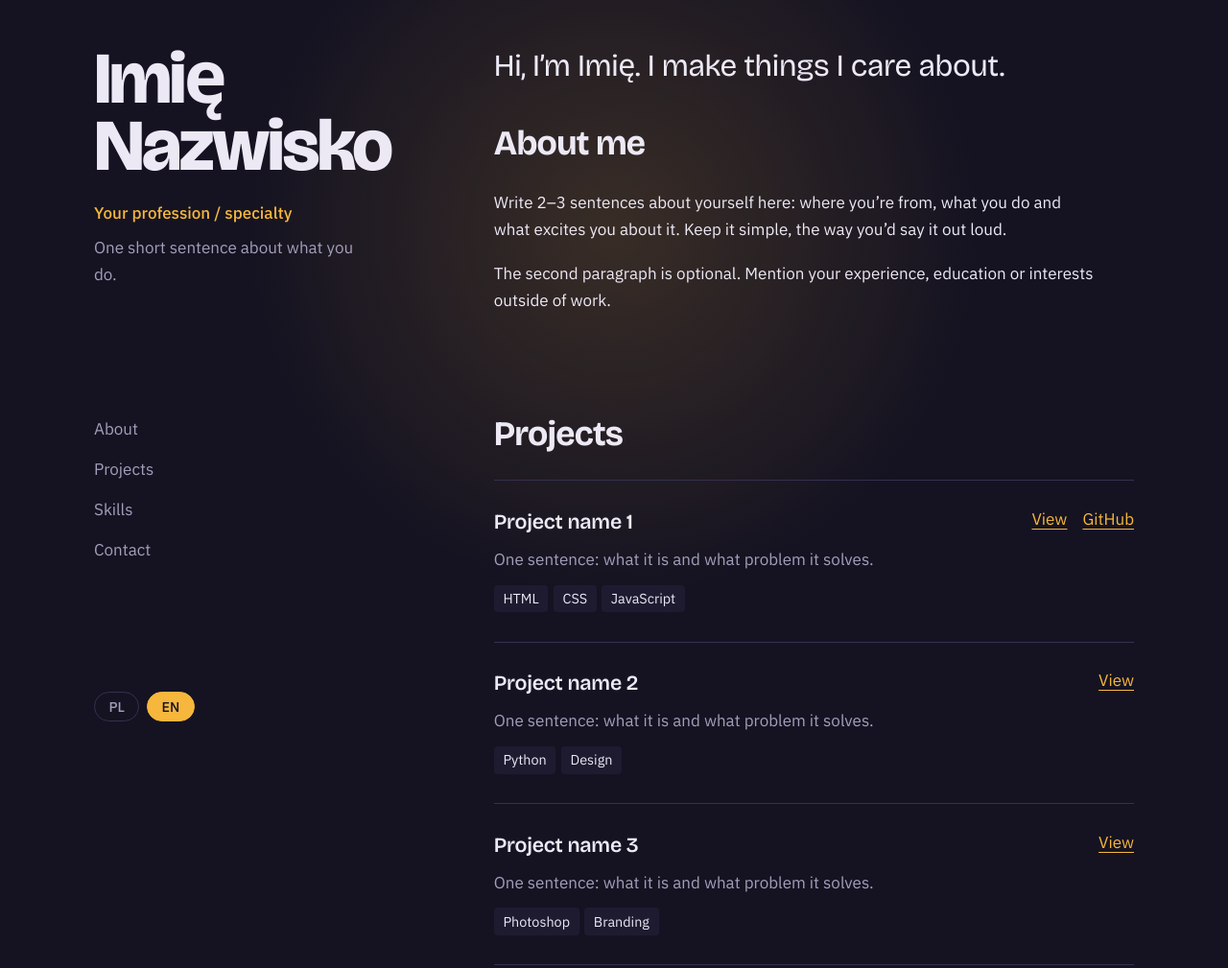
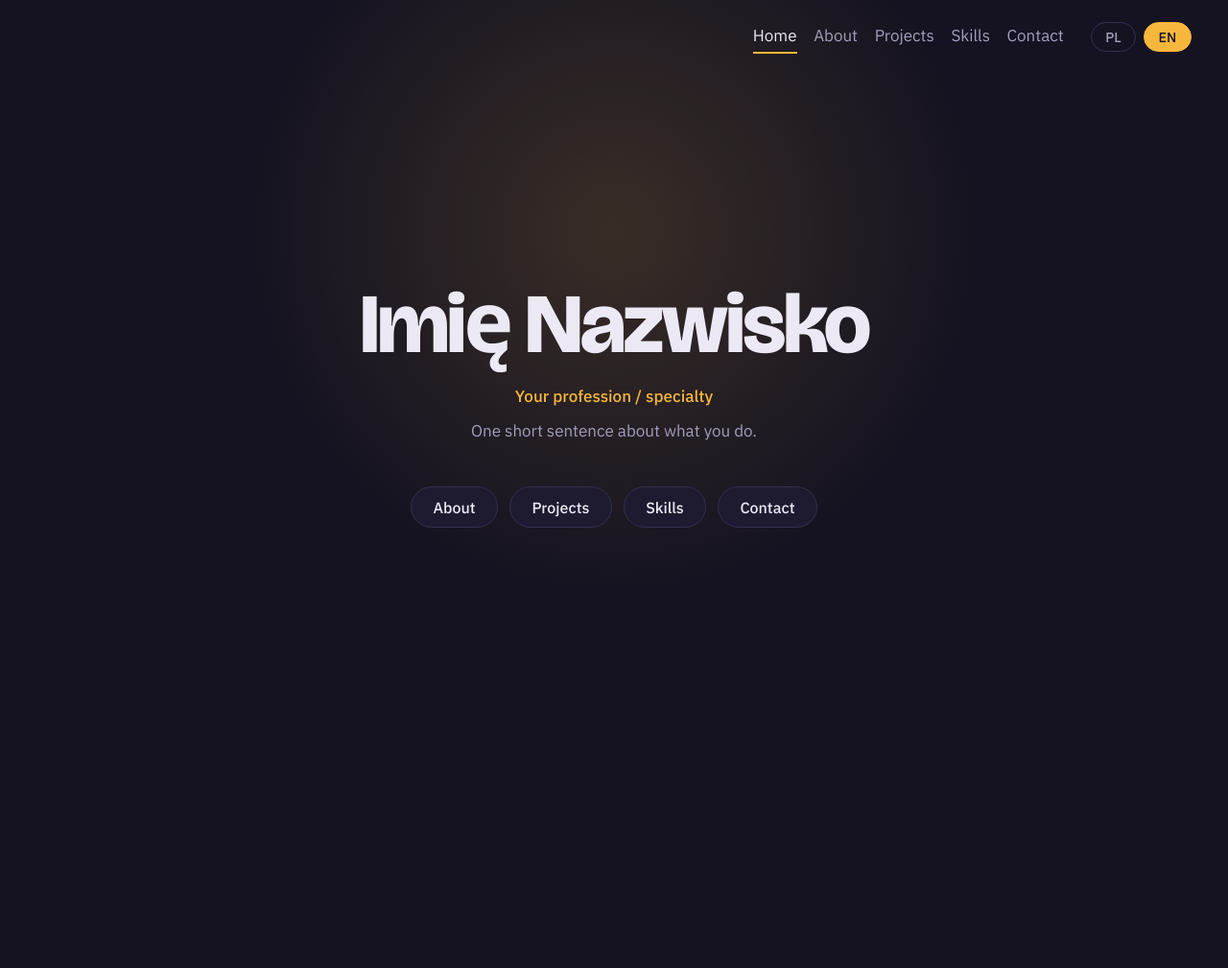
Before and after one commit to Skrzelo/skrzelo.github.io, a plain HTML site: page index.html in a window 1280 px wide. Shown: the top 1009 px of the page at 96% size. After the commit the page ends 800 px from the top, so only its background shows below. Drawn offline with nearby package versions, Linux system fonts and the light colour scheme.

Commit message:
Przebuduj stronę na widoki: start wycentrowany, menu w prawym górnym rogu
Na starcie widoczne są tylko imię, zawód, krótkie zdanie i przyciski
podstron. Kliknięcie podmienia zawartość ekranu na wybrany widok.
Widoki są powiązane z kotwicami (#about itd.), więc działa przycisk
wstecz. Menu w prawym górnym rogu zawiera wszystkie podstrony i wybór
języka. README opisuje sposób dodawania nowych widoków.

Co-Authored-By: Claude Haiku 5.5 <noreply@anthropic.com>

```diff
--- a/css/style.css
+++ b/css/style.css
@@ -18,6 +18,7 @@ html[data-lang="en"] [lang="pl"] { display: none !important; }
 html { scroll-behavior: smooth; }
 body {
   margin: 0;
+  min-height: 100vh;
   background: var(--bg);
   color: var(--text);
   font: 400 1.0625rem/1.65 var(--body);
@@ -26,41 +27,39 @@ body {
 a { color: inherit; }
 :focus-visible { outline: 3px solid var(--accent); outline-offset: 3px; border-radius: 2px; }
 ::selection { background: var(--accent); color: var(--bg); }
-
-.layout {
-  max-width: 1180px;
-  margin: 0 auto;
-  padding: 0 clamp(1.25rem, 4vw, 3rem);
-  display: grid;
-  grid-template-columns: minmax(260px, 340px) 1fr;
-  gap: clamp(2rem, 6vw, 6rem);
+p { max-width: 62ch; margin: 0 0 1.1rem; }
+h2 {
+  font-family: var(--display);
+  font-variation-settings: "opsz" 48;
+  font-weight: 700;
+  font-size: clamp(1.75rem, 3vw, 2.25rem);
+  letter-spacing: -0.02em;
+  line-height: 1.1;
+  margin: 0 0 1.75rem;
 }
 
-/* ============ LEWA KOLUMNA (stała) ============ */
-.side {
-  position: sticky;
+/* ============ MENU (prawy górny róg) ============ */
+.topbar {
+  position: fixed;
   top: 0;
-  align-self: start;
-  height: 100vh;
+  right: 0;
+  z-index: 10;
   display: flex;
-  flex-direction: column;
-  justify-content: space-between;
-  padding: 3rem 0;
+  flex-wrap: wrap;
+  align-items: center;
+  justify-content: flex-end;
+  gap: 0.75rem 1.75rem;
+  padding: 1.25rem clamp(1.25rem, 3vw, 2.5rem);
 }
-.name {
-  font-family: var(--display);
-  font-variation-settings: "opsz" 96;
-  font-weight: 800;
-  font-size: clamp(3rem, 6vw, 4.75rem);
-  line-height: 0.92;
-  letter-spacing: -0.035em;
-  margin: 0 0 1.25rem;
+.topbar ul {
+  list-style: none;
+  margin: 0;
+  padding: 0;
+  display: flex;
+  flex-wrap: wrap;
+  gap: 0.25rem 1.1rem;
 }
-.role { color: var(--accent); font-weight: 500; margin: 0 0 0.5rem; }
-.tagline { color: var(--muted); margin: 0; max-width: 28ch; }
-
-nav ul { list-style: none; margin: 0; padding: 0; display: grid; gap: 0.35rem; }
-nav a {
+.topbar a {
   display: inline-block;
   padding: 0.2rem 0;
   color: var(--muted);
@@ -68,7 +67,8 @@ nav a {
   border-bottom: 2px solid transparent;
   transition: color .15s, border-color .15s;
 }
-nav a:hover { color: var(--text); border-color: var(--accent); }
+.topbar a:hover,
+.topbar a[aria-current="page"] { color: var(--text); border-color: var(--accent); }
 
 .lang { display: flex; gap: 0.5rem; }
 .lang button {
@@ -84,20 +84,68 @@ nav a:hover { color: var(--text); border-color: var(--accent); }
 .lang button:hover { color: var(--text); border-color: var(--muted); }
 .lang button[aria-pressed="true"] { background: var(--accent); border-color: var(--accent); color: var(--bg); }
 
-/* ============ PRAWA KOLUMNA (treść) ============ */
-main { padding: 3rem 0 2rem; }
-section { padding: 0 0 5.5rem; scroll-margin-top: 3rem; }
-h2 {
+/* ============ EKRAN ============ */
+/* Treść wycentrowana w pionie i poziomie; odstęp od góry na menu */
+.stage {
+  min-height: 100vh;
+  display: flex;
+  align-items: center;
+  justify-content: center;
+  padding: 7rem clamp(1.25rem, 4vw, 3rem) 4rem;
+}
+.view { width: 100%; max-width: 760px; }
+.view[hidden] { display: none !important; }
+
+/* Start: imię, zawód, zdanie i przyciski wycentrowane */
+.view--home {
+  display: flex;
+  flex-direction: column;
+  align-items: center;
+  text-align: center;
+}
+.name {
   font-family: var(--display);
-  font-variation-settings: "opsz" 48;
-  font-weight: 700;
-  font-size: clamp(1.75rem, 3vw, 2.25rem);
-  letter-spacing: -0.02em;
-  line-height: 1.1;
-  margin: 0 0 1.75rem;
+  font-variation-settings: "opsz" 96;
+  font-weight: 800;
+  font-size: clamp(3rem, 8vw, 5.5rem);
+  line-height: 0.92;
+  letter-spacing: -0.035em;
+  margin: 0 0 1.25rem;
 }
-p { max-width: 62ch; margin: 0 0 1.1rem; }
+.role { color: var(--accent); font-weight: 500; margin: 0 0 0.5rem; }
+.tagline { color: var(--muted); margin: 0 auto; max-width: 32ch; }
 
+.home-actions {
+  display: flex;
+  flex-wrap: wrap;
+  justify-content: center;
+  gap: 0.75rem;
+  margin-top: 2.75rem;
+}
+.btn {
+  font: 500 1rem var(--body);
+  color: var(--text);
+  text-decoration: none;
+  background: var(--surface);
+  border: 1px solid var(--line);
+  border-radius: 999px;
+  padding: 0.65rem 1.4rem;
+  transition: color .15s, border-color .15s, background .15s;
+}
+.btn:hover { color: var(--bg); background: var(--accent); border-color: var(--accent); }
+
+/* Link powrotu w każdym widoku */
+.back {
+  display: inline-block;
+  margin-bottom: 2rem;
+  color: var(--muted);
+  text-decoration: none;
+  border-bottom: 2px solid transparent;
+  transition: color .15s, border-color .15s;
+}
+.back:hover { color: var(--text); border-color: var(--accent); }
+
+/* ============ TREŚĆ PODSTRON ============ */
 .intro {
   font-family: var(--display);
   font-variation-settings: "opsz" 36;
@@ -157,16 +205,23 @@ p { max-width: 62ch; margin: 0 0 1.1rem; }
 .social a { color: var(--muted); text-underline-offset: 4px; }
 .social a:hover { color: var(--text); }
 
-footer { color: var(--muted); font-size: 0.9rem; padding: 0 0 3rem; }
+footer { color: var(--muted); font-size: 0.9rem; margin-top: 3.5rem; }
 
 /* ============ TELEFON / TABLET ============ */
 @media (max-width: 860px) {
-  .layout { grid-template-columns: 1fr; gap: 0; }
-  .side { position: static; height: auto; padding: 2.5rem 0 1rem; gap: 2rem; }
-  nav ul { display: flex; flex-wrap: wrap; gap: 0.25rem 1.25rem; }
+  .topbar {
+    left: 0;
+    right: 0;
+    justify-content: center;
+    gap: 0.6rem 1.25rem;
+    padding: 0.9rem 1.25rem;
+    background: var(--bg);
+    border-bottom: 1px solid var(--line);
+  }
+  .topbar ul { justify-content: center; gap: 0.2rem 0.9rem; }
+  .stage { padding-top: 9.5rem; }
   .project { grid-template-columns: 1fr; }
   .project .links { grid-column: 1; grid-row: auto; margin-top: 0.5rem; }
-  main { padding-top: 2rem; }
 }
 @media (prefers-reduced-motion: reduce) {
   html { scroll-behavior: auto; }
--- a/index.html
+++ b/index.html
@@ -27,11 +27,30 @@
   <link rel="stylesheet" href="css/style.css">
 </head>
 <body>
-  <div class="layout">
 
-    <!-- ============ LEWA KOLUMNA ============ -->
-    <header class="side">
-      <div>
+  <!-- ============ MENU (prawy górny róg): podstrony + język ============ -->
+  <header class="topbar">
+    <nav aria-label="Menu">
+      <ul>
+        <li><a href="#home" data-nav="home"><span lang="pl">Start</span><span lang="en">Home</span></a></li>
+        <li><a href="#about" data-nav="about"><span lang="pl">O mnie</span><span lang="en">About</span></a></li>
+        <li><a href="#projects" data-nav="projects"><span lang="pl">Projekty</span><span lang="en">Projects</span></a></li>
+        <li><a href="#skills" data-nav="skills"><span lang="pl">Umiejętności</span><span lang="en">Skills</span></a></li>
+        <li><a href="#contact" data-nav="contact"><span lang="pl">Kontakt</span><span lang="en">Contact</span></a></li>
+      </ul>
+    </nav>
+
+    <div class="lang" role="group" aria-label="Język / Language">
+      <button type="button" data-set-lang="pl" aria-pressed="true">PL</button>
+      <button type="button" data-set-lang="en" aria-pressed="false">EN</button>
+    </div>
+  </header>
+
+  <!-- ============ EKRAN: w danym momencie widoczny jest jeden widok ============ -->
+  <main class="stage">
+
+    <!-- Start: imię, zawód, zdanie i przyciski podstron -->
+    <section class="view view--home" data-view="home">
       <h1 class="name">Imię Nazwisko</h1>
       <p class="role">
         <span lang="pl">Twój zawód / specjalizacja</span>
@@ -41,27 +60,18 @@
         <span lang="pl">Krótkie zdanie o tym, czym się zajmujesz.</span>
         <span lang="en">One short sentence about what you do.</span>
       </p>
+
+      <div class="home-actions">
+        <a class="btn" href="#about"><span lang="pl">O mnie</span><span lang="en">About</span></a>
+        <a class="btn" href="#projects"><span lang="pl">Projekty</span><span lang="en">Projects</span></a>
+        <a class="btn" href="#skills"><span lang="pl">Umiejętności</span><span lang="en">Skills</span></a>
+        <a class="btn" href="#contact"><span lang="pl">Kontakt</span><span lang="en">Contact</span></a>
       </div>
+    </section>
 
-      <nav aria-label="Menu">
-        <ul>
-          <li><a href="#about"><span lang="pl">O mnie</span><span lang="en">About</span></a></li>
-          <li><a href="#projects"><span lang="pl">Projekty</span><span lang="en">Projects</span></a></li>
-          <li><a href="#skills"><span lang="pl">Umiejętności</span><span lang="en">Skills</span></a></li>
-          <li><a href="#contact"><span lang="pl">Kontakt</span><span lang="en">Contact</span></a></li>
-        </ul>
-      </nav>
-
-      <div class="lang" role="group" aria-label="Język / Language">
-        <button type="button" data-set-lang="pl" aria-pressed="true">PL</button>
-        <button type="button" data-set-lang="en" aria-pressed="false">EN</button>
-      </div>
-    </header>
-
-    <!-- ============ TREŚĆ ============ -->
-    <main>
-
-      <section id="about">
+    <!-- O mnie -->
+    <section class="view" data-view="about" hidden>
+      <a class="back" href="#home"><span lang="pl">← Wróć na start</span><span lang="en">← Back to start</span></a>
       <p class="intro">
         <span lang="pl">Cześć, jestem Imię. Tworzę rzeczy, na których mi zależy.</span>
         <span lang="en">Hi, I’m Imię. I make things I care about.</span>
@@ -73,7 +83,9 @@
       <p lang="en">The second paragraph is optional. Mention your experience, education or interests outside of work.</p>
     </section>
 
-      <section id="projects">
+    <!-- Projekty -->
+    <section class="view" data-view="projects" hidden>
+      <a class="back" href="#home"><span lang="pl">← Wróć na start</span><span lang="en">← Back to start</span></a>
       <h2><span lang="pl">Projekty</span><span lang="en">Projects</span></h2>
       <ul class="projects">
 
@@ -111,7 +123,9 @@
       </ul>
     </section>
 
-      <section id="skills">
+    <!-- Umiejętności -->
+    <section class="view" data-view="skills" hidden>
+      <a class="back" href="#home"><span lang="pl">← Wróć na start</span><span lang="en">← Back to start</span></a>
       <h2><span lang="pl">Umiejętności</span><span lang="en">Skills</span></h2>
       <dl class="skills">
         <div>
@@ -129,7 +143,9 @@
       </dl>
     </section>
 
-      <section id="contact">
+    <!-- Kontakt -->
+    <section class="view" data-view="contact" hidden>
+      <a class="back" href="#home"><span lang="pl">← Wróć na start</span><span lang="en">← Back to start</span></a>
       <h2><span lang="pl">Kontakt</span><span lang="en">Contact</span></h2>
       <p lang="pl">Masz pomysł, pytanie albo propozycję współpracy? Napisz do mnie.</p>
       <p lang="en">Have an idea, a question or a collaboration in mind? Write to me.</p>
@@ -139,11 +155,10 @@
         <li><a href="https://www.linkedin.com/in/TWOJ-PROFIL" rel="noopener">LinkedIn</a></li>
         <li><a href="https://www.instagram.com/TWOJ-PROFIL" rel="noopener">Instagram</a></li>
       </ul>
+      <footer>© <span id="year">2026</span> Imię Nazwisko</footer>
     </section>
 
-      <footer>© <span id="year">2026</span> Imię Nazwisko</footer>
   </main>
-  </div>
 
   <script src="js/main.js"></script>
 </body>
--- a/js/main.js
+++ b/js/main.js
@@ -18,6 +18,39 @@
   });
 
   setLang(document.documentElement.getAttribute('data-lang'));
+})();
+
+// ============ WIDOKI: podstrona zastępuje zawartość ekranu ============
+// Adres z kotwicą (#about, #projects…) decyduje, który widok jest widoczny.
+// Dzięki temu przycisk „wstecz" w przeglądarce i linki działają.
+(function () {
+  var VIEWS = ['home', 'about', 'projects', 'skills', 'contact'];
+
+  function currentView() {
+    var name = window.location.hash.replace('#', '');
+    return VIEWS.indexOf(name) === -1 ? 'home' : name;
+  }
+
+  function showView() {
+    var name = currentView();
+
+    document.querySelectorAll('[data-view]').forEach(function (view) {
+      view.hidden = view.getAttribute('data-view') !== name;
+    });
+
+    document.querySelectorAll('[data-nav]').forEach(function (link) {
+      if (link.getAttribute('data-nav') === name) {
+        link.setAttribute('aria-current', 'page');
+      } else {
+        link.removeAttribute('aria-current');
+      }
+    });
+
+    window.scrollTo(0, 0);
+  }
+
+  window.addEventListener('hashchange', showView);
+  showView();
 })();
 
 // ============ ROK W STOPCE ============
```
Also changed, not shown: 1 other file. Lines whose indentation alone changed are shown as unchanged.
